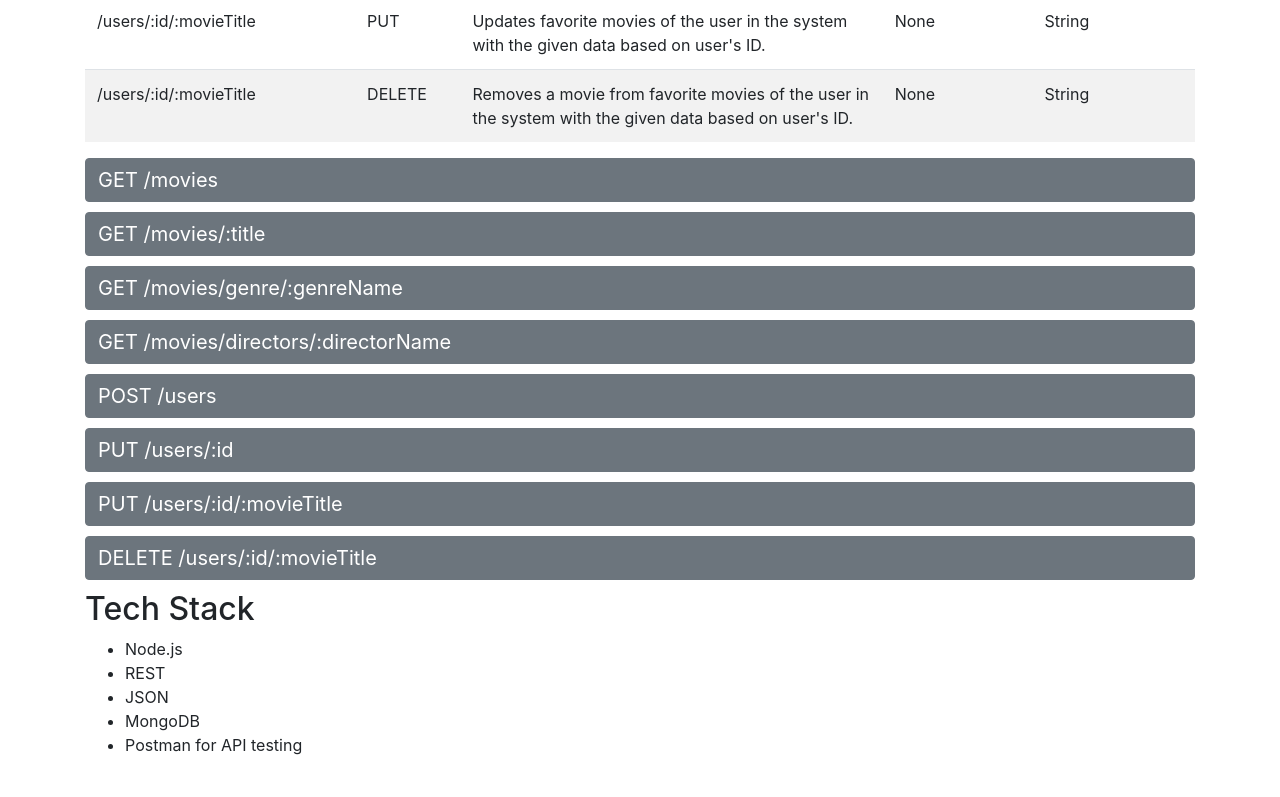
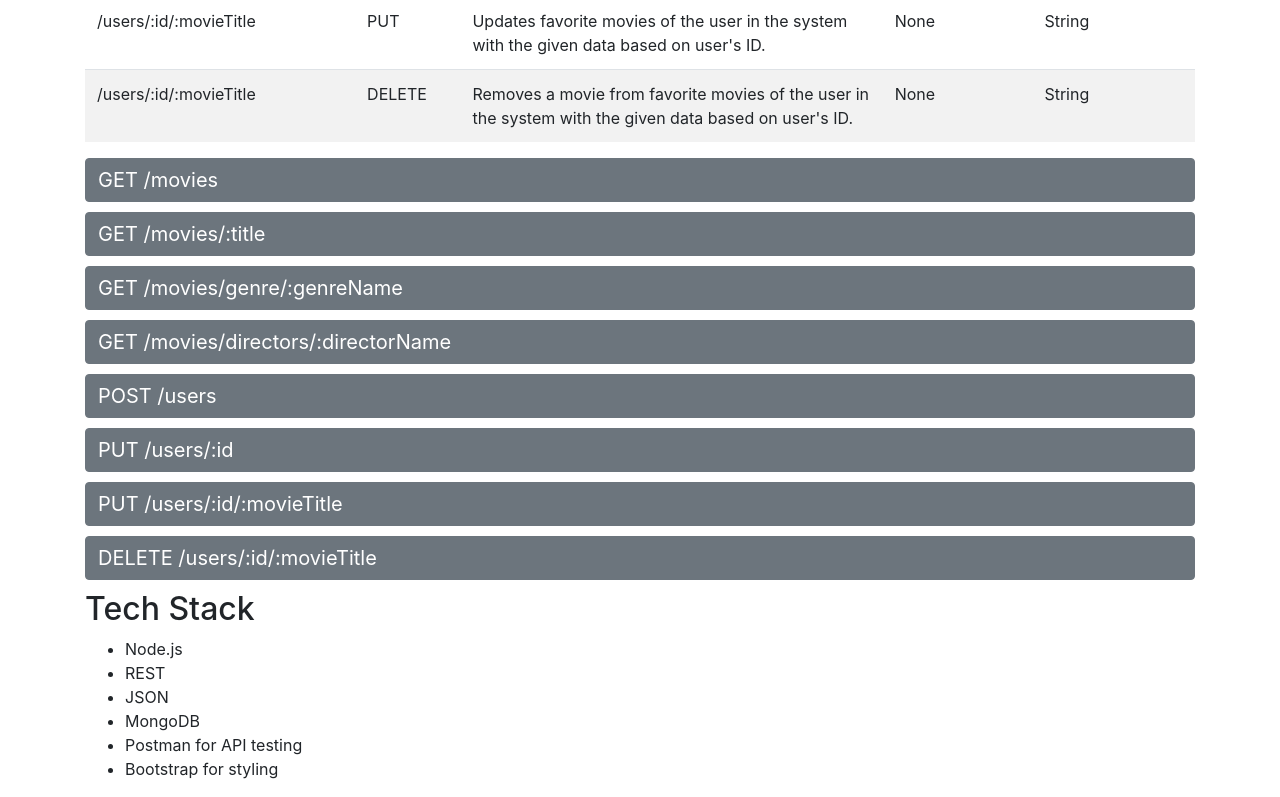
Before and after one commit to daliwa13/movie_api, a website: page public/documentation.html in a window 1280 px wide. Shown: the part 1398-2195 px from the top of the page. Before the commit the page ends 2171 px from the top, so only its background shows below. Drawn offline with nearby package versions, Linux system fonts and the light colour scheme.

Commit message:
updated documentation.html

```diff
--- a/package.json
+++ b/package.json
@@ -26,6 +26,7 @@
   "dependencies": {
     "body-parser": "^2.2.1",
     "express": "^5.2.1",
+    "mongoose": "^9.0.2",
     "morgan": "^1.10.1",
     "uuid": "^13.0.0"
   }
--- a/public/documentation.html
+++ b/public/documentation.html
@@ -460,6 +460,7 @@
             <li>JSON</li>
             <li>MongoDB</li>
             <li>Postman for API testing</li>
+            <li>Bootstrap for styling</li>
         </ul>
     </div>
 
```
Also changed, not shown: 1 other file.
